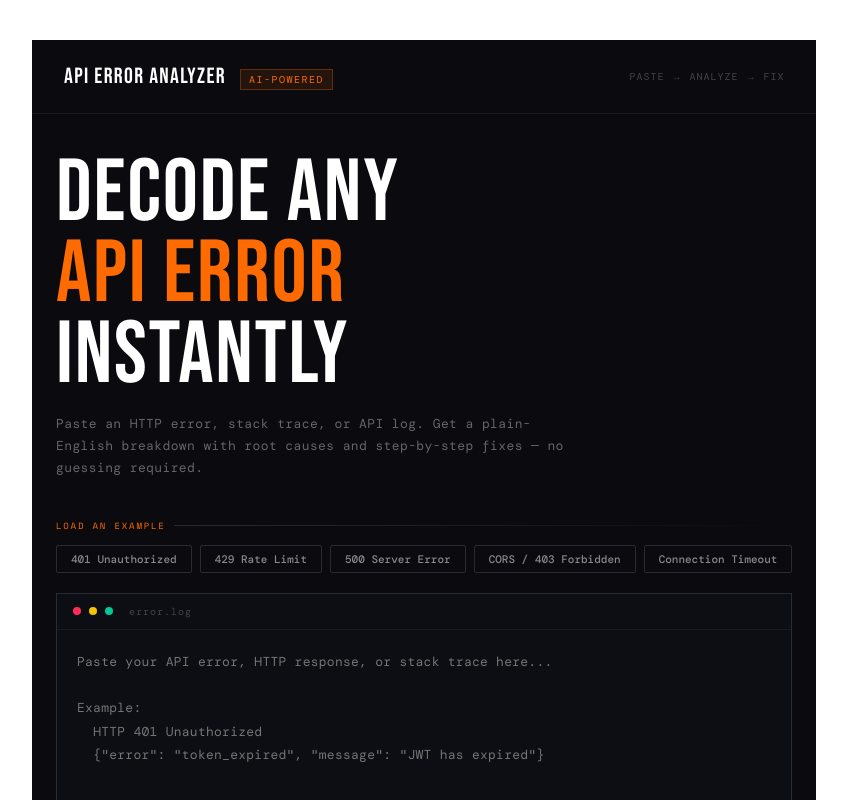
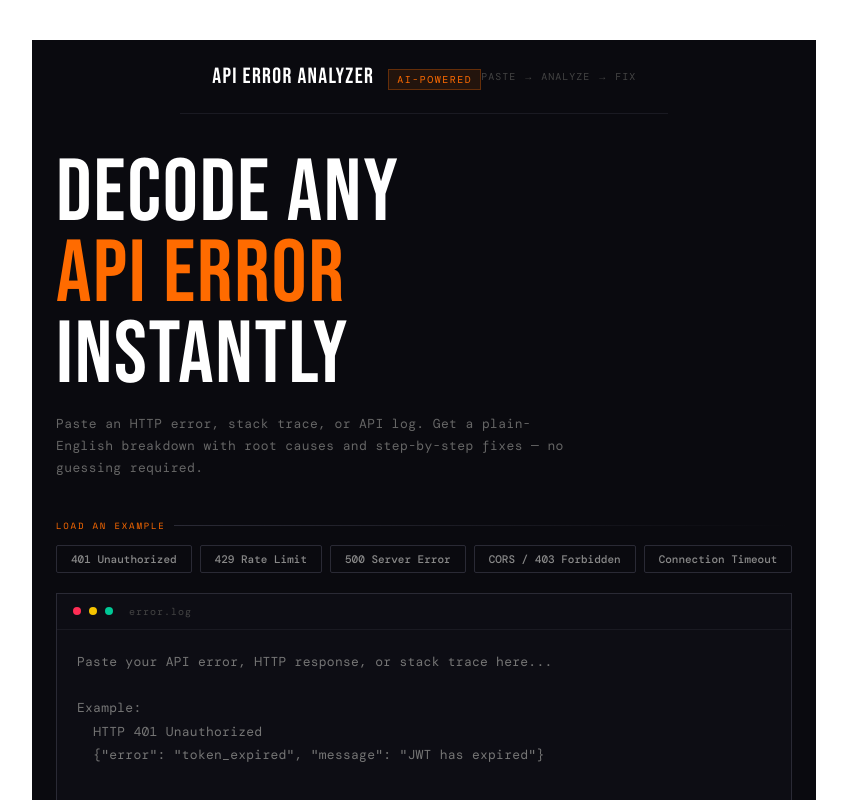
Before and after one commit to b1polarbear1437/ai-api-error-analyzer, a React (Vite) app: page / in a window 1280 px wide. Shown: the top 800 px of the page, without its empty margins (8-855 px from the left). Built offline with nearby package versions, Linux system fonts and the light colour scheme; a web font is replaced by a local one.

Commit message:
fix: center layout

```diff
--- a/src/ApiErrorAnalyzer.jsx
+++ b/src/ApiErrorAnalyzer.jsx
@@ -150,6 +150,11 @@ try {
       fontFamily: "'DM Mono', 'Courier New', monospace",
       color: "#e8e4d9",
       padding: "0",
+      display: "flex",
+      flexDirection: "column",
+      alignItems: "center",
+      width: "100%",
+      overflowX: "hidden",
     }}>
       <style>{`
         @import url('https://fonts.googleapis.com/css2?family=DM+Mono:wght@300;400;500&family=Bebas+Neue&family=Space+Mono:wght@400;700&display=swap');
@@ -260,7 +265,7 @@ try {
         </div>
       </div>
 
-      <div style={{ maxWidth: "960px", margin: "0 auto", padding: "40px 24px 80px" }}>
+      <div style={{ maxWidth: "960px", margin: "0 auto", padding: "40px 24px 80px", width: "100%" }}>
 
         {/* Hero */}
         <div style={{ marginBottom: "40px" }}>
```
